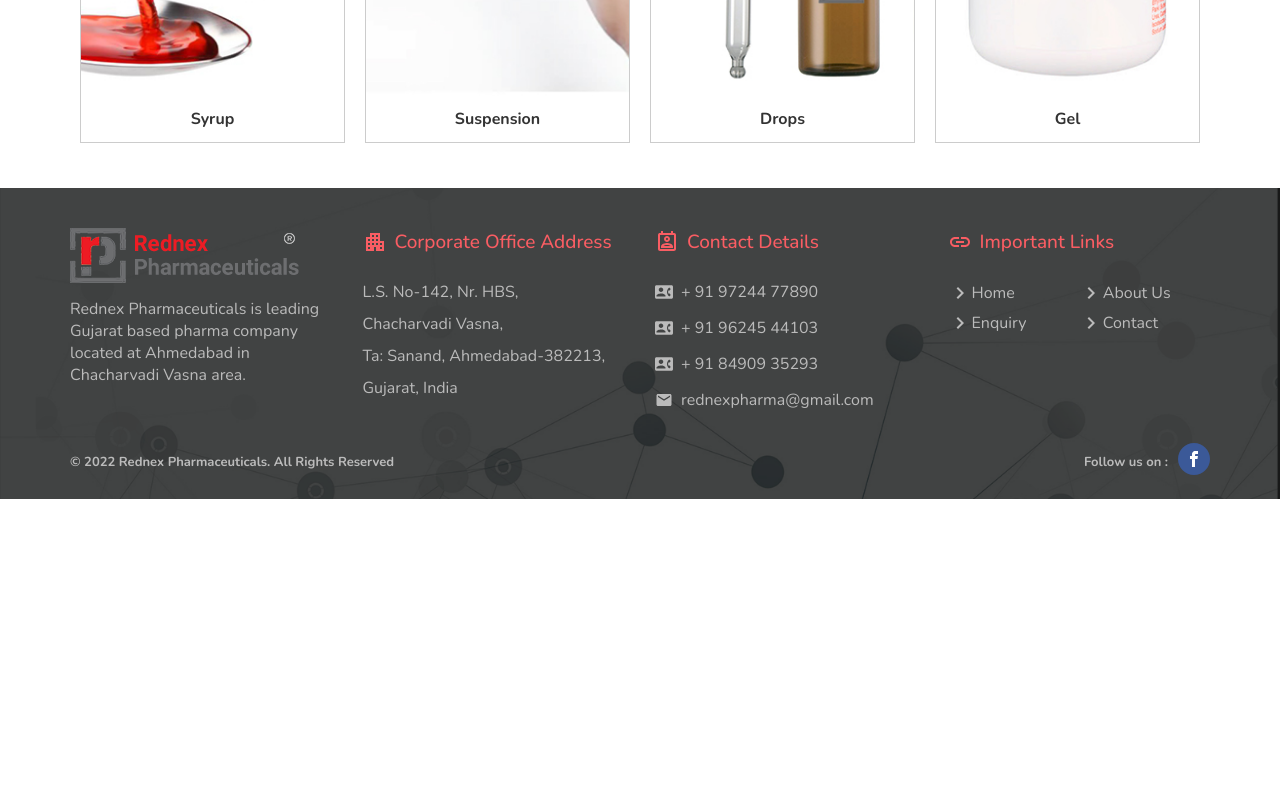
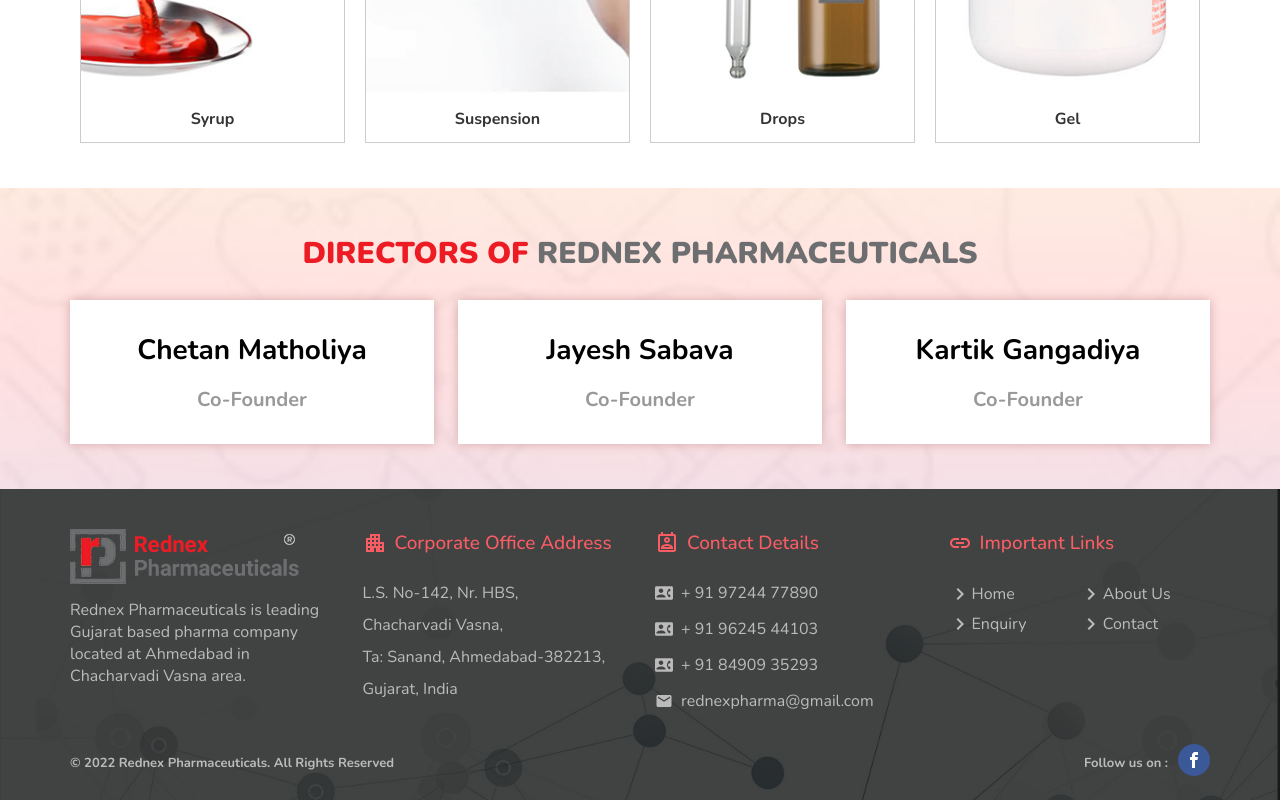
Before and after one commit to pritesh511/rednexpharma, a Next.js app: page / in a window 1280 px wide. Shown: the part 1269-2069 px from the top of the page. Before the commit the page ends 1768 px from the top, so only its background shows below. Built offline with nearby package versions, Linux system fonts and the light colour scheme.

Commit message:
director page complete

```diff
--- a/pages/index.js
+++ b/pages/index.js
@@ -3,7 +3,12 @@
 import Carousel from "../components/carousel/carousel";
 import Layout from "../components/layout";
 import { Container, SectionHeading, SectionPara } from "../styles/commonStyles";
-import { ReadMoreButton, WelcomeSection } from "../styles/homePageStyles";
+import {
+  FounderItem,
+  FounderList,
+  ReadMoreButton,
+  WelcomeSection,
+} from "../styles/homePageStyles";
 import ArrowRightAltIcon from "@mui/icons-material/ArrowRightAlt";
 import PresentSlider from "../components/slider/slider";
 
@@ -50,6 +55,27 @@
           </Container>
         </WelcomeSection>
         <PresentSlider />
+        <WelcomeSection>
+          <Container>
+            <SectionHeading>
+              <span>Directors of</span> Rednex Pharmaceuticals
+            </SectionHeading>
+            <FounderList>
+              <FounderItem>
+                <h3>Chetan Matholiya</h3>
+                <span>Co-Founder</span>
+              </FounderItem>
+              <FounderItem>
+                <h3>Jayesh Sabava</h3>
+                <span>Co-Founder</span>
+              </FounderItem>
+              <FounderItem>
+                <h3>Kartik Gangadiya</h3>
+                <span>Co-Founder</span>
+              </FounderItem>
+            </FounderList>
+          </Container>
+        </WelcomeSection>
       </Layout>
     </>
   );
--- a/styles/globals.css
+++ b/styles/globals.css
@@ -11,6 +11,7 @@
   --light-gray: #6d6e70;
   --dark-gray: #bbb;
   --para-gray: #626262;
+  --spanish-gray: #999;
   --chinese-silver: #cccccc
 }
 
--- a/styles/homePageStyles.js
+++ b/styles/homePageStyles.js
@@ -1,5 +1,5 @@
 import styled from "styled-components";
-import { Text3 } from "./styles";
+import { Heading3, Heading4 } from "./styles";
 
 const WelcomeSection = styled.section`
   padding: 45px 0;
@@ -26,4 +26,42 @@
   }
 `;
 
-export { WelcomeSection, ReadMoreButton };
+const FounderList = styled.ul`
+  list-style: none;
+  padding: 0;
+  margin: 0;
+  display: grid;
+  grid-template-columns: 1fr 1fr 1fr;
+  grid-gap: 24px;
+  @media only screen and (max-width: 768px) {
+    grid-template-columns: 1fr 1fr;
+  }
+  @media only screen and (max-width: 479px) {
+    grid-template-columns: 1fr;
+  }
+`;
+const FounderItem = styled.li`
+  padding: 30px;
+  display: flex;
+  flex-direction: column;
+  align-items: center;
+  background-color: var(--white);
+  box-shadow: 0 0 10px #d4a8aa;
+  h3 {
+    ${Heading3}
+    margin: 0 0 16px 0;
+    text-align: center;
+  }
+  span {
+    ${Heading4}
+    color: var(--spanish-gray);
+    text-align: center;
+  }
+  @media only screen and (max-width: 479px) {
+    h3 {
+      margin: 0 0 8px 0;
+    }
+  }
+`;
+
+export { WelcomeSection, ReadMoreButton, FounderList, FounderItem };
--- a/styles/styles.js
+++ b/styles/styles.js
@@ -14,6 +14,10 @@
   font-size: 28px;
   line-height: 40px;
   font-weight: 700;
+  @media only screen and (max-width: 768px) {
+    font-size: 22px;
+    line-height: 38px;
+  }
 `;
 
 const Heading4 = css`
```
